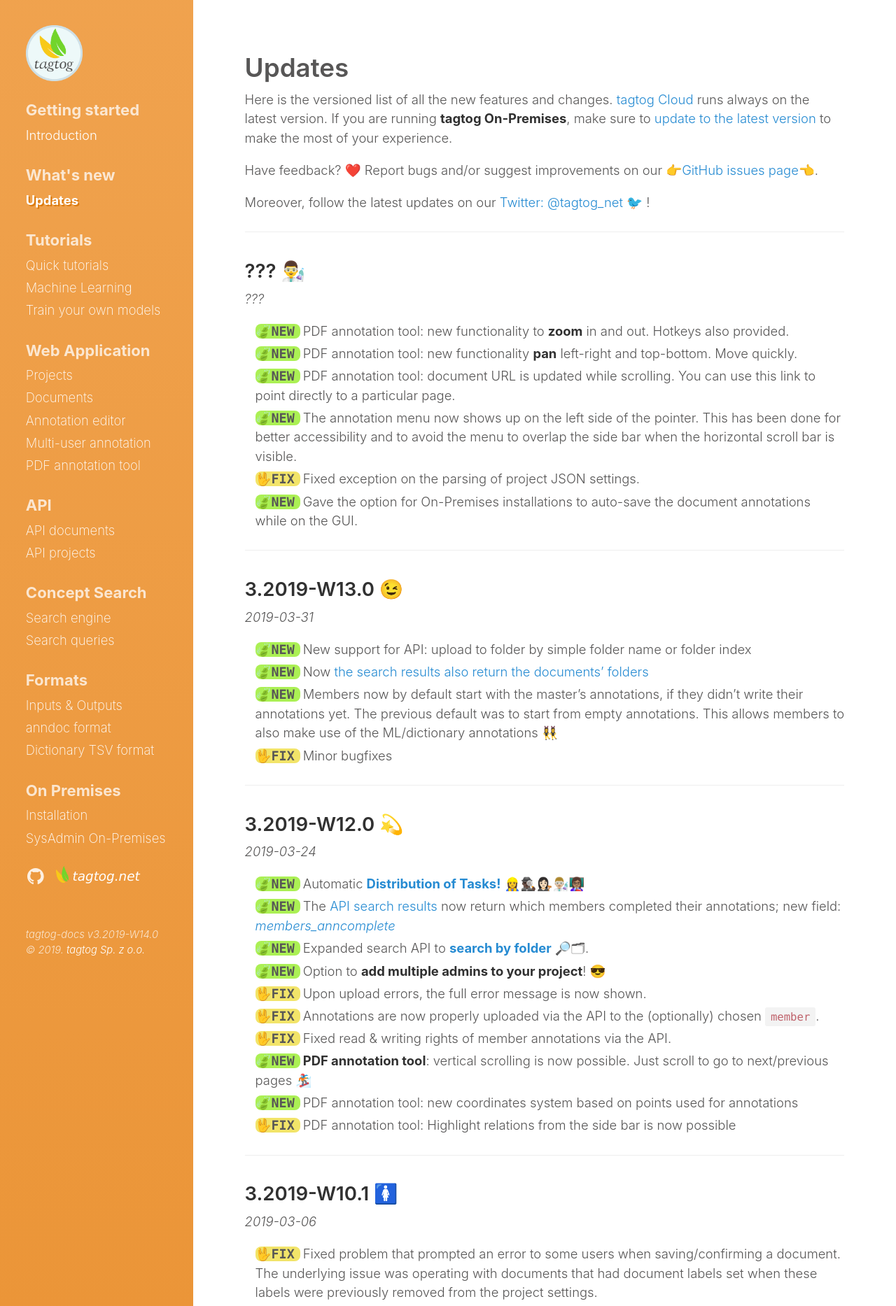
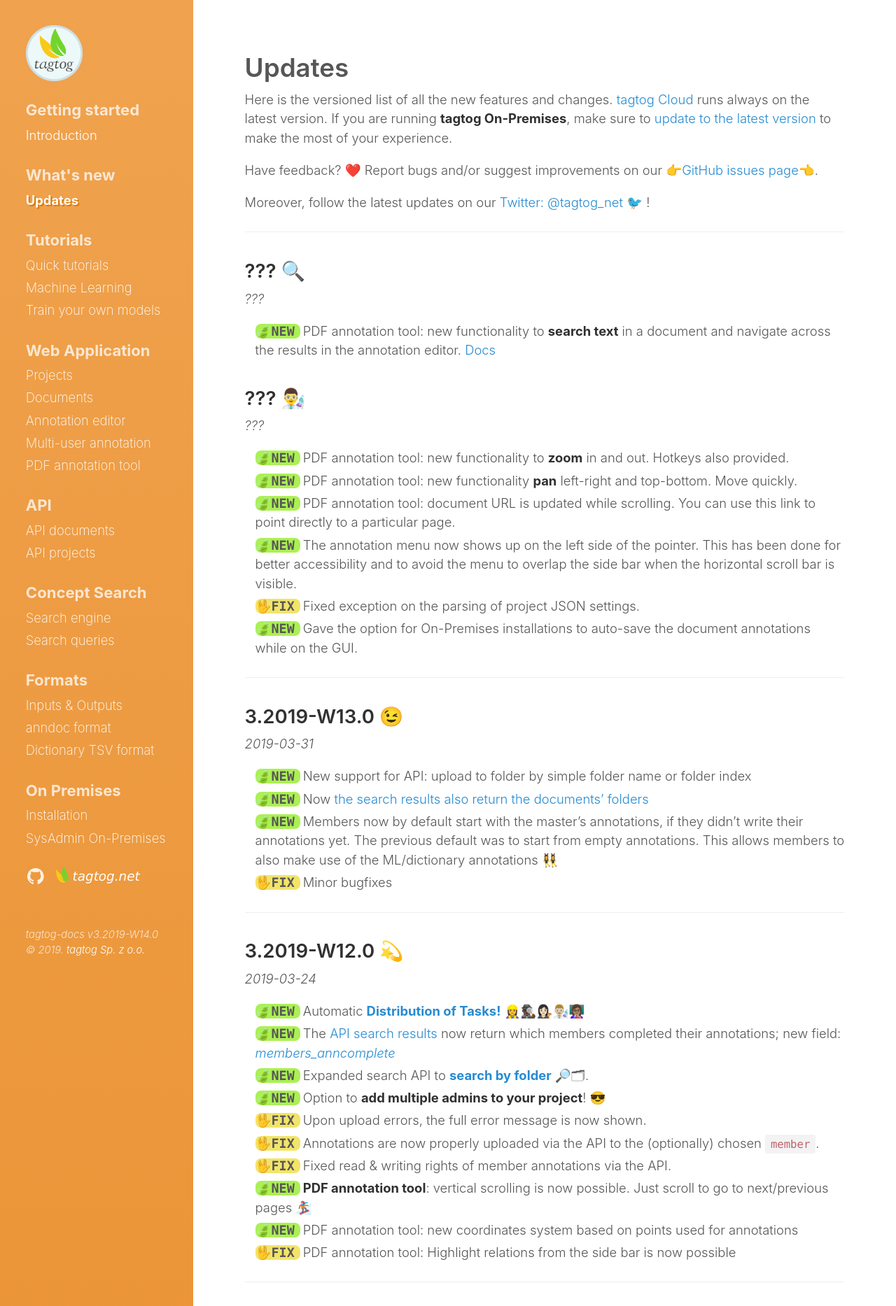
Before and after one commit to tagtogorg/tagtog-doc, a Jekyll site: the page built from site/updates.md, in a window 1280 px wide. Shown: the top 1867 px of the page at 70% size. Built offline with Jekyll 4.4.1, drawn with Linux system fonts in a browser that asks for light colours; nearby versions of some CDN libraries; emoji names are drawn with the system emoji font; some of the changed text lies outside the part shown.

Commit message:
Updates updates page

```diff
--- a/site/updates.md
+++ b/site/updates.md
@@ -13,6 +13,12 @@ Have feedback? :heart: Report bugs and/or suggest improvements on our [:point_ri
 Moreover, follow the latest updates on our [Twitter: @tagtog_net 🐦](https://twitter.com/tagtog_net) !
 
 ---
+
+## ??? 🔍
+_???_
+<ul class="updates">
+  <li class="new"><span markdown="1">PDF annotation tool: new functionality to **search text** in a document and navigate across the results in the annotation editor. [Docs](pdf-annotation-tool.html#search)</span></li>
+</ul>
 
 ## ??? 👨‍🔬
 _???_
```
